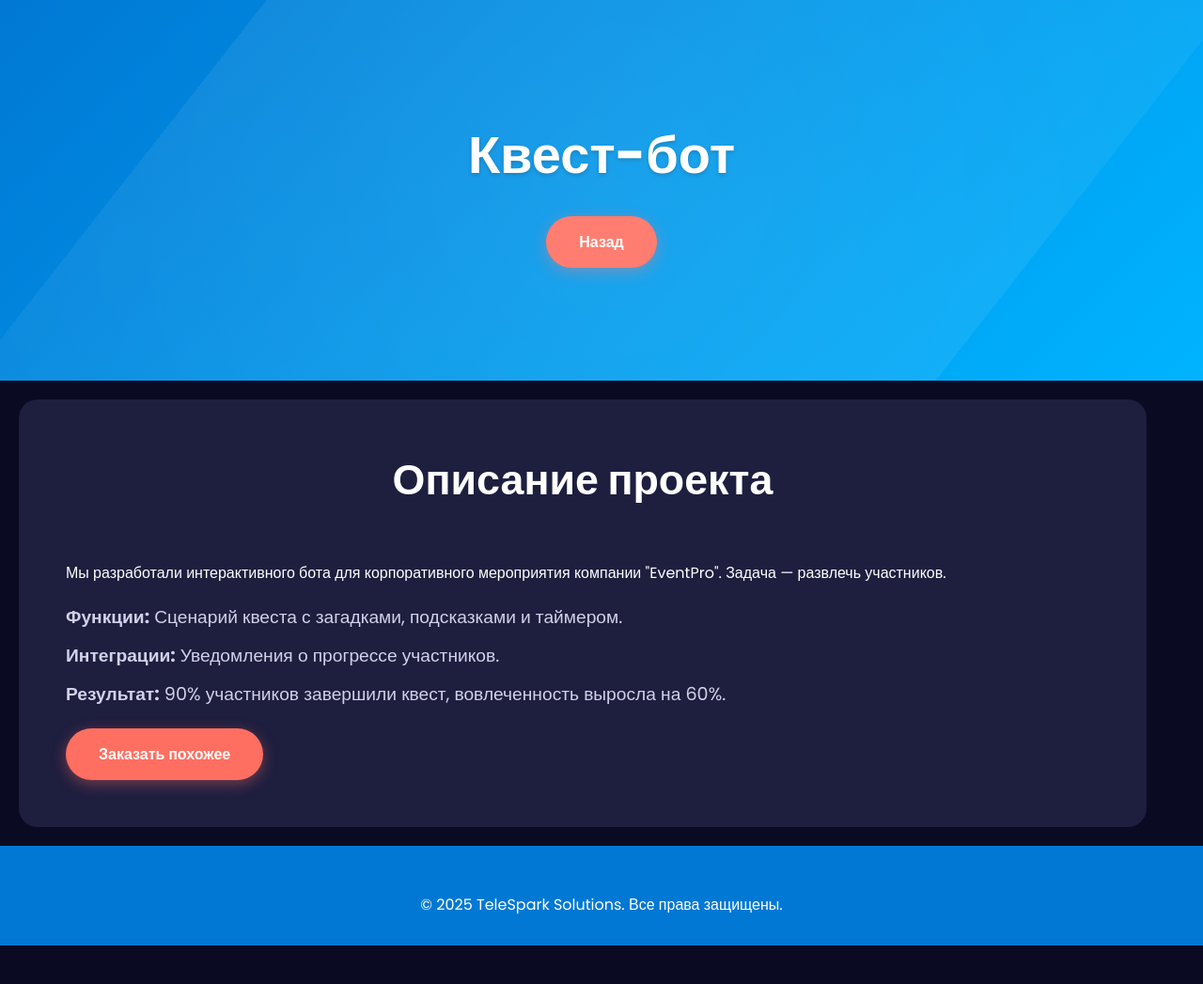
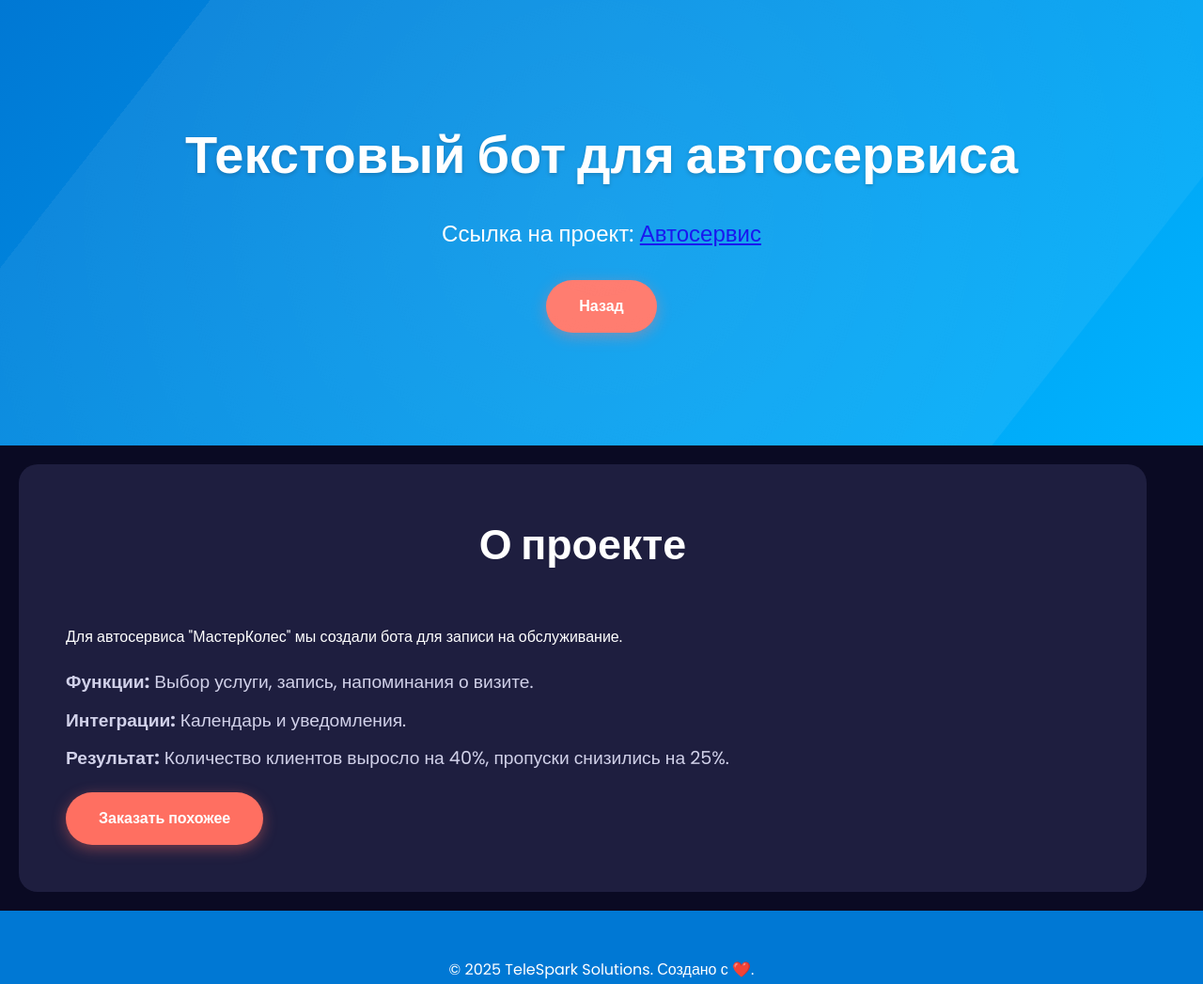
Before and after one commit to gahshsfshsh/telespark-site, a plain HTML site: page case3.html in a window 1280 px wide. Shown: the whole page at 94% size. Before the commit the page ends 1006 px from the top, so only its background shows below. Drawn offline with nearby package versions, Linux system fonts and the light colour scheme.

Commit message:
Update case3.html

```diff
--- a/case3.html
+++ b/case3.html
@@ -3,30 +3,31 @@
 <head>
     <meta charset="UTF-8">
     <meta name="viewport" content="width=device-width, initial-scale=1.0">
-    <title>Кейс: Квест-бот - TeleSpark Solutions</title>
+    <title>Кейс: Текстовый бот для автосервиса - TeleSpark Solutions</title>
     <link href="https://fonts.googleapis.com/css2?family=Poppins:wght@400;600;700&display=swap" rel="stylesheet">
     <link rel="stylesheet" href="https://cdnjs.cloudflare.com/ajax/libs/aos/2.3.4/aos.css" integrity="sha512-..." crossorigin="anonymous" />
     <link rel="stylesheet" href="styles.css">
 </head>
 <body>
     <header data-aos="fade-down">
-        <h1>Квест-бот</h1>
+        <h1>Текстовый бот для автосервиса</h1>
+        <p>Ссылка на проект: <a href="https://gahshsfshsh.github.io/servis/" target="_blank">Автосервис</a></p>
         <a href="index.html" class="btn">Назад</a>
     </header>
 
     <section class="case-details" data-aos="fade-up">
-        <h2>Описание проекта</h2>
-        <p>Мы разработали интерактивного бота для корпоративного мероприятия компании "EventPro". Задача — развлечь участников.</p>
+        <h2>О проекте</h2>
+        <p>Для автосервиса "МастерКолес" мы создали бота для записи на обслуживание.</p>
         <ul>
-            <li><strong>Функции:</strong> Сценарий квеста с загадками, подсказками и таймером.</li>
-            <li><strong>Интеграции:</strong> Уведомления о прогрессе участников.</li>
-            <li><strong>Результат:</strong> 90% участников завершили квест, вовлеченность выросла на 60%.</li>
+            <li><strong>Функции:</strong> Выбор услуги, запись, напоминания о визите.</li>
+            <li><strong>Интеграции:</strong> Календарь и уведомления.</li>
+            <li><strong>Результат:</strong> Количество клиентов выросло на 40%, пропуски снизились на 25%.</li>
         </ul>
         <a href="#contacts" class="btn">Заказать похожее</a>
     </section>
 
     <footer>
-        <p>© 2025 TeleSpark Solutions. Все права защищены.</p>
+        <p>© 2025 TeleSpark Solutions. Создано с ❤️.</p>
     </footer>
 
     <script src="https://cdnjs.cloudflare.com/ajax/libs/aos/2.3.4/aos.js" integrity="sha512-..." crossorigin="anonymous"></script>
```
